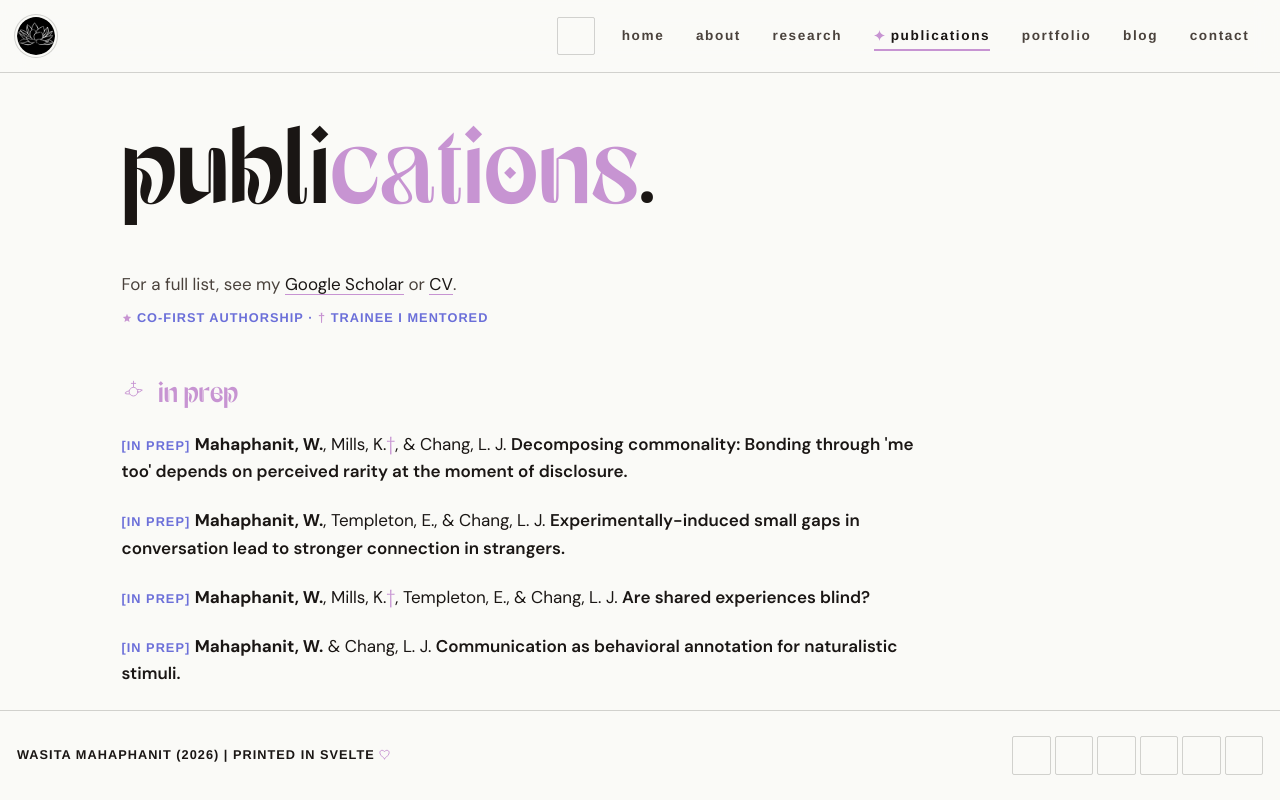
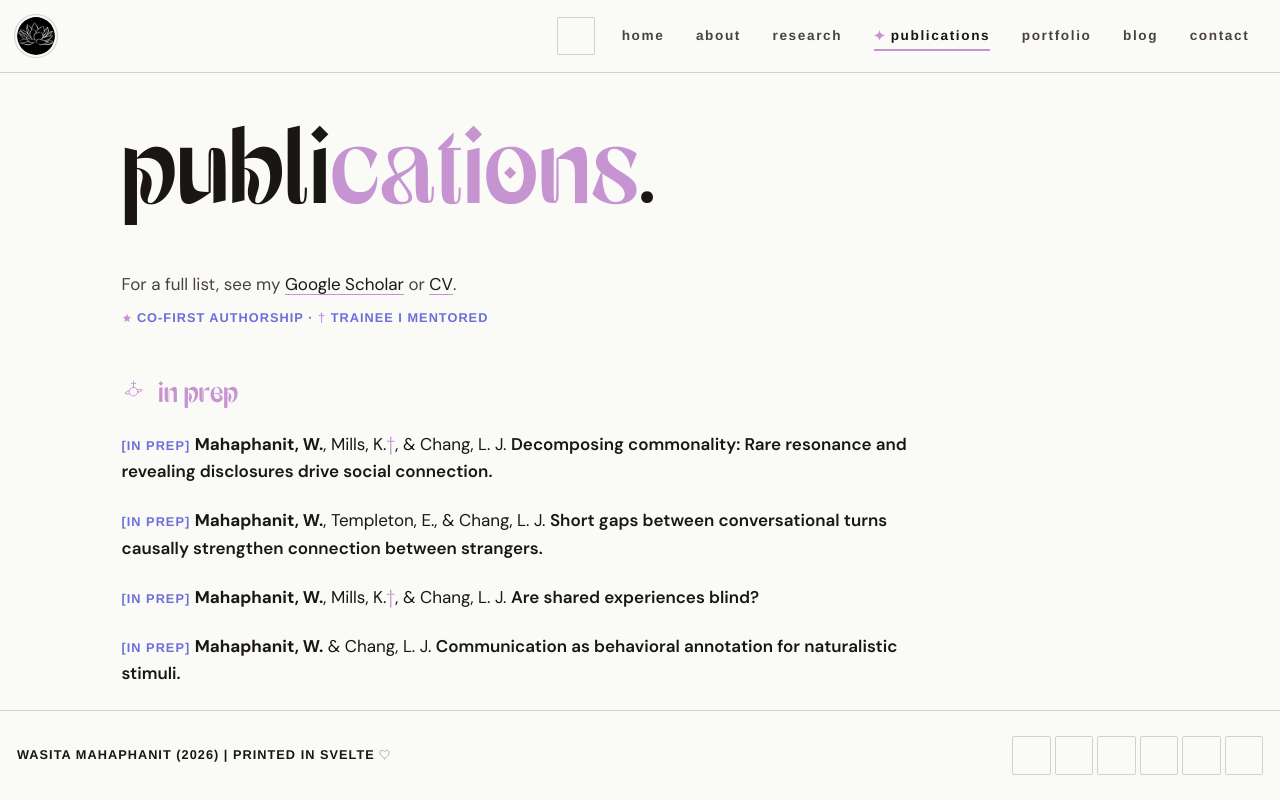
Before and after one commit to wasita/wasita.github.io, a SvelteKit app: page /publications in a window 1280 px wide. Built offline with nearby package versions, Linux system fonts and the light colour scheme; some icons are missing.

Commit message:
📝 update in-prep and preprint titles on publications page

```diff
--- a/src/routes/publications/+page.svelte
+++ b/src/routes/publications/+page.svelte
@@ -27,16 +27,16 @@
  <li>
  <span class="font-label text-xs" style="color: var(--caption-ink);">[in prep]</span>
  <strong>Mahaphanit, W.</strong>, Mills, K.<span style="color: var(--accent);">†</span>, &amp; Chang, L. J.
- <span class="font-semibold">Decomposing commonality: Bonding through 'me too' depends on perceived rarity at the moment of disclosure.</span>
+ <span class="font-semibold">Decomposing commonality: Rare resonance and revealing disclosures drive social connection.</span>
  </li>
  <li>
  <span class="font-label text-xs" style="color: var(--caption-ink);">[in prep]</span>
  <strong>Mahaphanit, W.</strong>, Templeton, E., &amp; Chang, L. J.
- <span class="font-semibold">Experimentally-induced small gaps in conversation lead to stronger connection in strangers.</span>
+ <span class="font-semibold">Short gaps between conversational turns causally strengthen connection between strangers.</span>
  </li>
  <li>
  <span class="font-label text-xs" style="color: var(--caption-ink);">[in prep]</span>
- <strong>Mahaphanit, W.</strong>, Mills, K.<span style="color: var(--accent);">†</span>, Templeton, E., &amp; Chang, L. J.
+ <strong>Mahaphanit, W.</strong>, Mills, K.<span style="color: var(--accent);">†</span>, &amp; Chang, L. J.
  <span class="font-semibold">Are shared experiences blind?</span>
  </li>
  <li>
@@ -55,7 +55,7 @@
  <li>
  <span class="font-label text-xs" style="color: var(--caption-ink);">[2026]</span>
  <strong>Mahaphanit, W.</strong><span class="star" aria-hidden="true" style="width: 0.7em; height: 0.7em; vertical-align: -0.05em; margin: 0 0.05em;"></span>, Welker, C.<span class="star" aria-hidden="true" style="width: 0.7em; height: 0.7em; vertical-align: -0.05em; margin: 0 0.05em;"></span>, Schmidt, H., Houlihan, S. D., Chang, L. J., &amp; Hawkins, R. D.
- <span class="font-semibold">Generalized shared reality arises in brief interactions from structured social inferences about commonality.</span>
+ <span class="font-semibold">Brief conversations build a shared worldview through structured inferences about commonality.</span>
  <em>PsyArXiv.</em>
  <a href="https://osf.io/preprints/psyarxiv/3xzpe_v2" target="_blank" rel="noreferrer">[preprint]</a>
  <span class="block text-sm mt-2 pl-4 border-l-2" style="color: var(--ink-soft); border-color: var(--accent-soft);">
```
